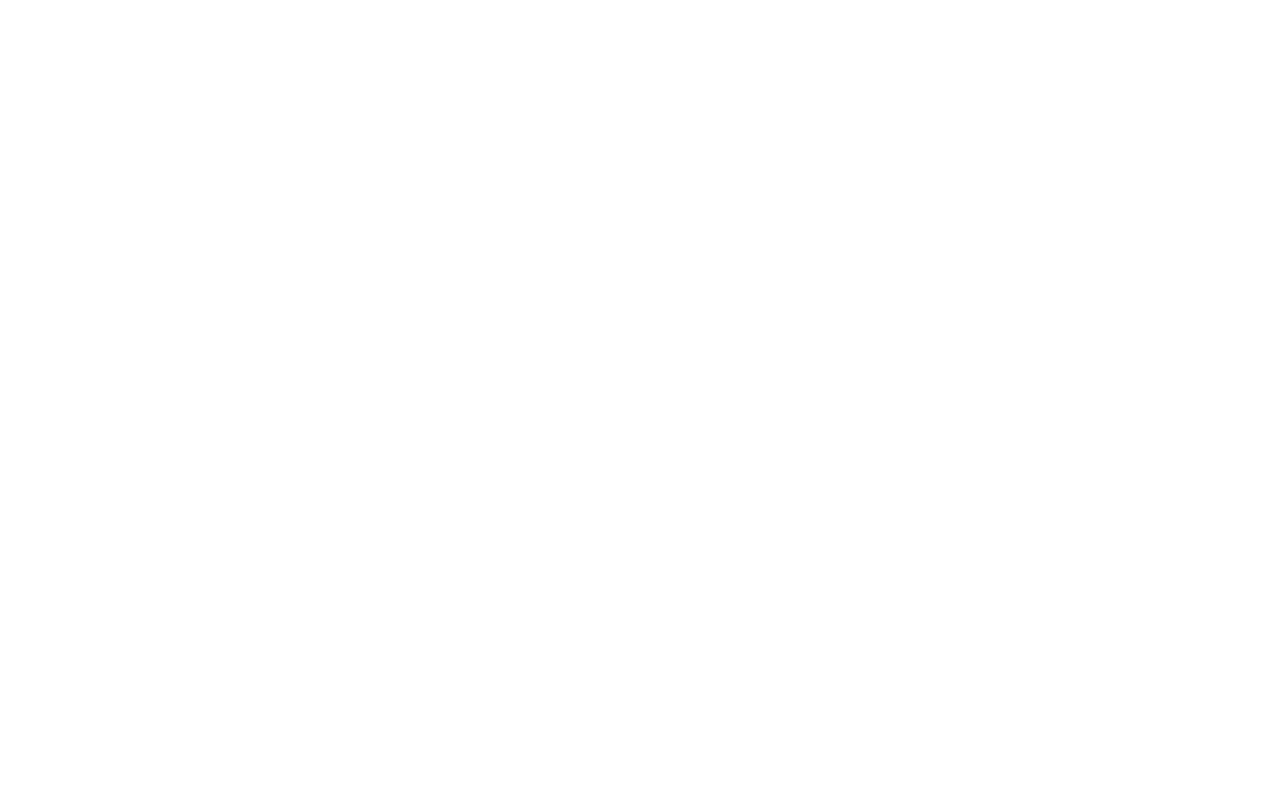
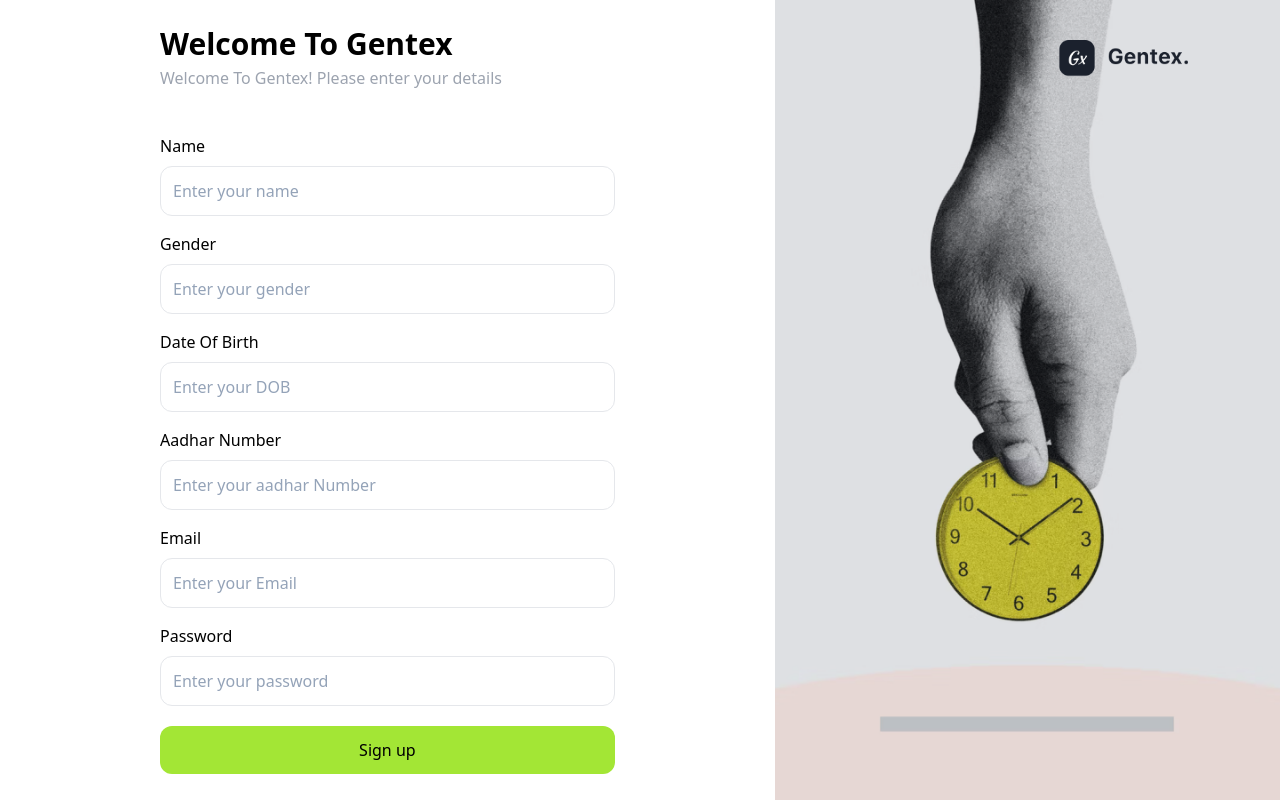
Before and after one commit to aninarafath6/gentex, a React (Create React App) app: page /signup in a window 1280 px wide. Before the commit this address had no page. Built offline with nearby package versions, Linux system fonts and the light colour scheme.

Commit message:
login and signup ✅

```diff
--- a/src/App.js
+++ b/src/App.js
@@ -3,11 +3,17 @@
   Routes,
   Route,
 } from "react-router-dom";
+import SignUp from "./pages/Signup.page";
+import SuperAdminPage from "./pages/SuperAdmin.page";
 
 function App() {
   return (
     <Routes>
       <Route path="/login" element={<LoginPage />} />
+      <Route path="/signup" element={<SignUp />} />
+      <Route path="/superAdmin" element={<SuperAdminPage />} />
+
+
     </Routes>
   );
 }
--- a/src/pages/Login.page.jsx
+++ b/src/pages/Login.page.jsx
@@ -12,7 +12,7 @@
         <div className='flex'>
 
             {/* login right section  */}
-            <div className='w-9/12 h-screen bg-gray-100 md:flex items-center justify-center flex-col  hidden md:visible  '>
+            <div className='w-9/12 h-screen bg-lime-100 md:flex items-center justify-center flex-col  hidden md:visible  '>
                 <img src={Logo} width="180" alt="" className='absolute top-10 left-14' />
                 <img src={LoginImage} className="h-full w-full" style={{ objectFit: 'cover' }} alt="" />
             </div>
@@ -35,7 +35,7 @@
                     </div>
 
                     <div className='mt-5'>
-                        <input type={"submit"} className="bg-lime-400 text-black px-36 py-3 rounded-xl" />
+                        <input type={"submit"} className="bg-lime-400 text-black px-36 py-3 rounded-xl" value={"Login"} />
                     </div>
                     {/*
                     <div className='flex w-full items-center justify-center'  >
--- /dev/null
+++ b/src/pages/Signup.page.jsx
@@ -0,0 +1,86 @@
+import React from 'react'
+import signUpImage from "../assets/images/signup.png";
+import Logo from "../assets/images/logo.png";
+
+
+
+
+function SignUp() {
+    return (
+
+        <div className='flex'>
+
+
+            <div className=' w-full flex flex-col justify-center items-start md:h-screen h-full px-10 py-20 md:px-40' >
+
+                <h1 className='font-bold text-3xl'>Welcome To Gentex</h1>
+                <p className='text-gray-400 font-normal mt-1'>Welcome To Gentex! Please enter your details</p>
+
+
+                <form method='' className='mt-11 w-full '>
+                    <div>
+                        <label className='block'>Name</label>
+                        <input type={"text"} placeholder="Enter your name" className=' text-slate-600 focus:border-red-400-500  w-full px-3 placeholder:text-slate-400 rounded-xl py-3 mt-2 border border-grey' />
+                    </div>
+                    <div>
+                        <label className='block mt-4'>Gender</label>
+                        <input type={"text"} placeholder="Enter your gender" className=' text-slate-600 focus:border-red-400-500  w-full px-3 placeholder:text-slate-400 rounded-xl py-3 mt-2 border border-grey' />
+                    </div>
+
+                    <div>
+                        <label className='block mt-4'>Date Of Birth</label>
+                        <input type={"text"} placeholder="Enter your DOB" className=' text-slate-600 focus:border-red-400-500  w-full px-3 placeholder:text-slate-400 rounded-xl py-3 mt-2 border border-grey' />
+                    </div>
+
+                    <div>
+                        <label className='block mt-4'>Aadhar Number</label>
+                        <input type={"text"} placeholder="Enter your aadhar Number" className=' text-slate-600 focus:border-red-400-500  w-full px-3 placeholder:text-slate-400 rounded-xl py-3 mt-2 border border-grey' />
+                    </div>
+
+                    <div>
+                        <label className='block mt-4'>Email</label>
+                        <input type={"text"} placeholder="Enter your Email" className=' text-slate-600 focus:border-red-400-500  w-full px-3 placeholder:text-slate-400 rounded-xl py-3 mt-2 border border-grey' />
+                    </div>
+                    <div>
+                        <label className='block mt-4'>Password</label>
+                        <input type={"password"} placeholder="Enter your password" className=' text-slate-600 focus:border-red-400-500  w-full px-3 placeholder:text-slate-400 rounded-xl py-3 mt-2 border border-grey' />
+                    </div>
+
+                    <div className='mt-5'>
+                        <input type={"submit"} className="bg-lime-400 text-black w-full py-3 rounded-xl" value={"Sign up"} />
+                    </div>
+                    {/*
+                    <div className='flex w-full items-center justify-center'  >
+                        <hr className='h-2 mt-9 w-full' />
+                        <p>Or</p>
+                    </div> */}
+
+                </form>
+
+
+
+            </div>
+
+
+
+
+            {/* login right section  */}
+            <div className='w-10/12 h-screen bg-gray-100 md:flex items-center justify-center flex-col  hidden md:visible  '>
+                <img src={Logo} width="180" alt="" className='absolute top-10 right-14' />
+                <img src={signUpImage} className="h-full w-full" style={{ objectFit: 'cover' }} alt="" />
+            </div>
+        </div>
+    )
+}
+
+export default SignUp
+
+
+
+// name
+// aadhar
+// phone
+// gender
+// dob
+// email
+// password
--- /dev/null
+++ b/src/pages/SuperAdmin.page.jsx
@@ -0,0 +1,12 @@
+import React from 'react'
+
+function SuperAdminPage() {
+    return (
+        <div className="bg-red-300 w-screen h-screen">
+
+
+        </div>
+    )
+}
+
+export default SuperAdminPage
```
Also changed, not shown: src/assets/images/signup.jpg (added), src/assets/images/signup.png (added).
